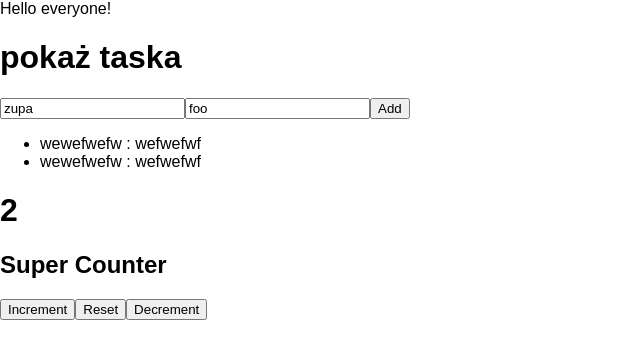
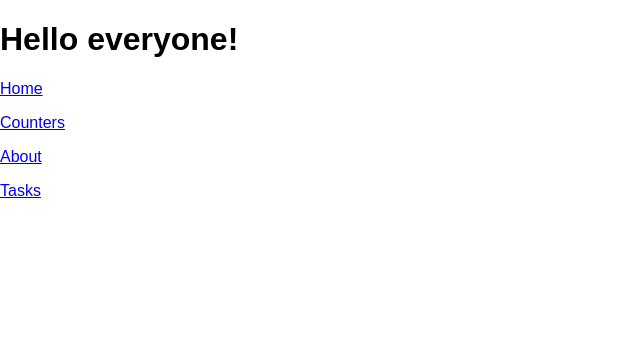
Before and after one commit to jkbkam/react-nauka, a React (Create React App) app: page / in a window 1280 px wide. Shown: the top 358 px of the page, without its empty margins (0-640 px from the left). Built offline with nearby package versions, Linux system fonts and the light colour scheme.

Commit message:
simple navigation added

```diff
--- a/src/App.js
+++ b/src/App.js
@@ -1,29 +1,37 @@
 import React from 'react';
 import './App.css';
 import TaskView from "./TaskView";
-import Counter from "./Counter";
-
+import CounterView from "./CounterView";
+import {BrowserRouter, Route, Link} from 'react-router-dom'
 
 
 class App extends React.Component {
 
-    state = {
-        initialValue: 2
-    }
+
 
 
   render() {
     return (
+     <BrowserRouter>
       <div>
-         Hello everyone!
+          <h1> Hello everyone!</h1>
 
-            <TaskView/>
-
-          <Counter initialValue={this.state.initialValue}/>
+          <nav>
+              <p><Link to ="/">Home</Link></p>
+              <p><Link to ="/counters">Counters</Link></p>
+              <p><Link to ="/about">About</Link></p>
+              <p><Link to ="/tasks">Tasks</Link></p>
+          </nav>
 
 
+
+
+          <Route path="/counters" component={CounterView}/>
+          <Route path="/about" render={() => <p>Foo</p>}/>
+          <Route path="/tasks" component={TaskView}/>
+
       </div>
-
+     </BrowserRouter>
     );
   }
 }
--- a/src/Counter.js
+++ b/src/CounterView.js
@@ -1,17 +1,17 @@
 import React, {Component, Fragment} from 'react'
 
 
-class Counter extends Component {
+class CounterView extends Component {
     state = {
         value: 0,
-        title: "Super Counter"
+        title: "Super CounterView"
 }
 handleClick = () => this.setState({
     value: Math.min(this.state.value + 1, 50)
 })
 
     handleReset = () => this.setState ({
-        value: this.props.initialValue
+        value: 0
     })
 
     handleDecrement = () => this.setState ({
@@ -29,12 +29,12 @@ handleClick = () => this.setState({
                 <h2>{this.state.title}</h2>
                 <p>
                     <button onClick={this.handleClick}>Increment</button>
-                    <button onClick={this.handleClick}>Reset</button>
-                    <button onClick={this.handleClick}>Decrement</button>
+                    <button onClick={this.handleReset}>Reset</button>
+                    <button onClick={this.handleDecrement}>Decrement</button>
                 </p>
             </Fragment>
         )
     }
 }
 
-export default Counter
+export default CounterView
```
